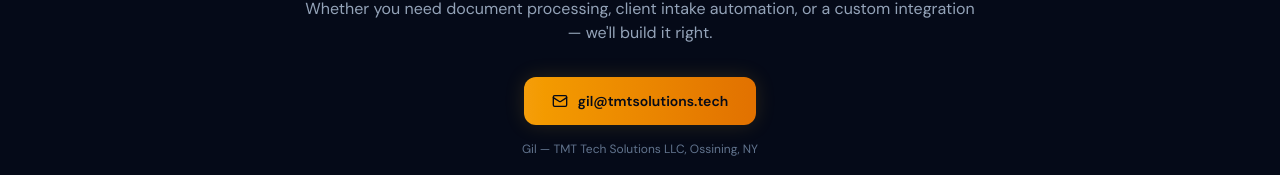
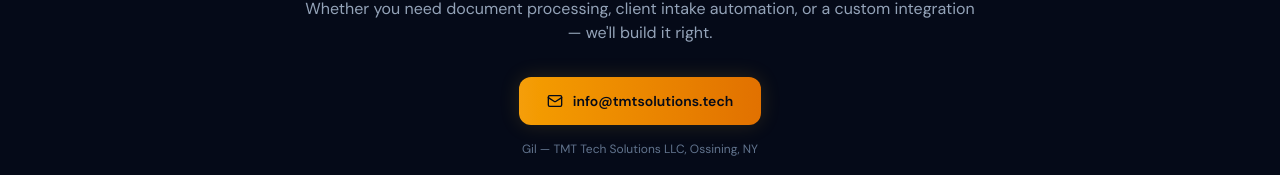
Before and after one commit to tmtsolutions23/TMT-Data-Exctractor-Demo, a Next.js app: page / in a window 1280 px wide. Shown: the part 3081-3256 px from the top of the page. Built offline with nearby package versions, Linux system fonts and the light colour scheme.

Commit message:
Update contact email to info@tmtsolutions.tech

```diff
--- a/src/app/page.tsx
+++ b/src/app/page.tsx
@@ -343,11 +343,11 @@
               a custom integration — we&apos;ll build it right.
             </p>
             <a
-              href="mailto:gil@tmtsolutions.tech"
+              href="mailto:info@tmtsolutions.tech"
               className="inline-flex items-center gap-2.5 px-7 py-3.5 rounded-xl bg-gradient-to-r from-amber-500 to-amber-600 text-navy-950 font-semibold text-sm transition-all shadow-[0_0_20px_rgba(251,191,36,0.15)] hover:shadow-[0_0_30px_rgba(251,191,36,0.25)]"
             >
               <Mail className="w-4 h-4" />
-              gil@tmtsolutions.tech
+              info@tmtsolutions.tech
             </a>
             <p className="text-xs text-slate-500 mt-4">
               Gil — TMT Tech Solutions LLC, Ossining, NY
```
